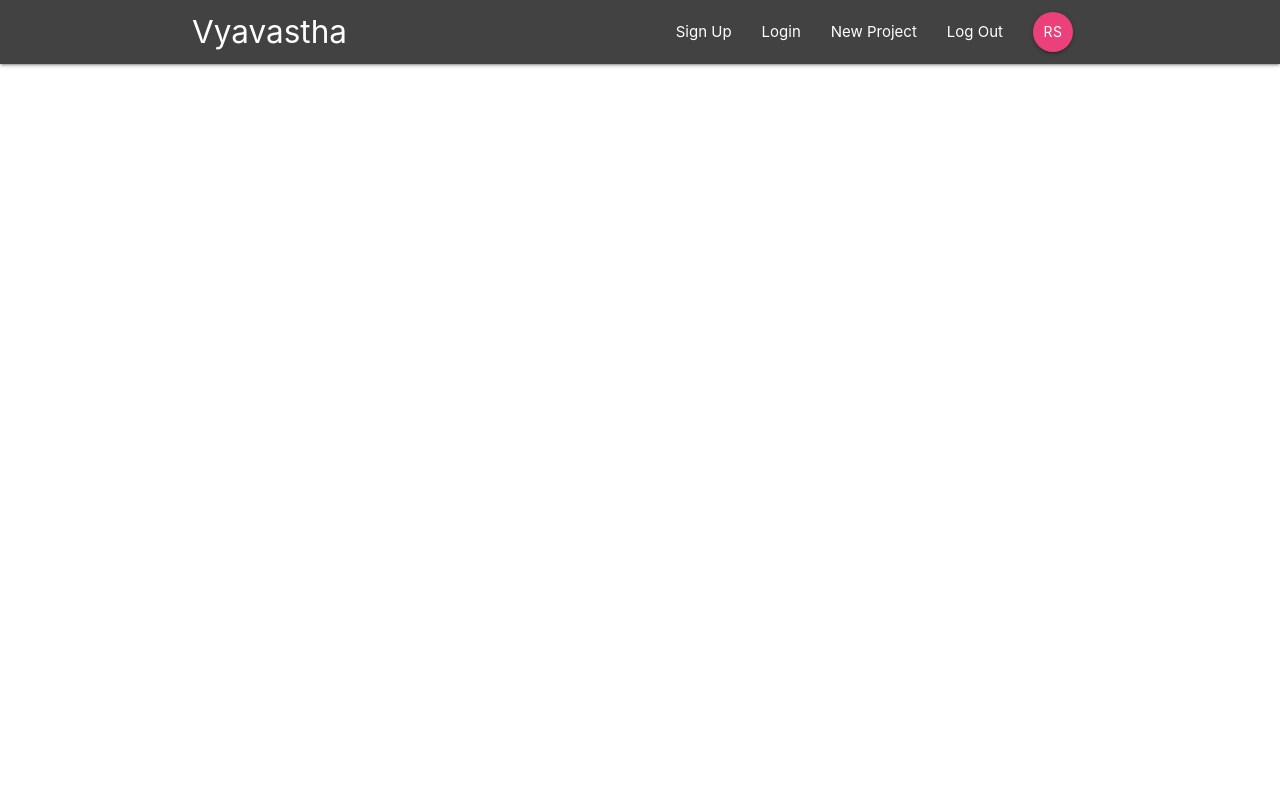
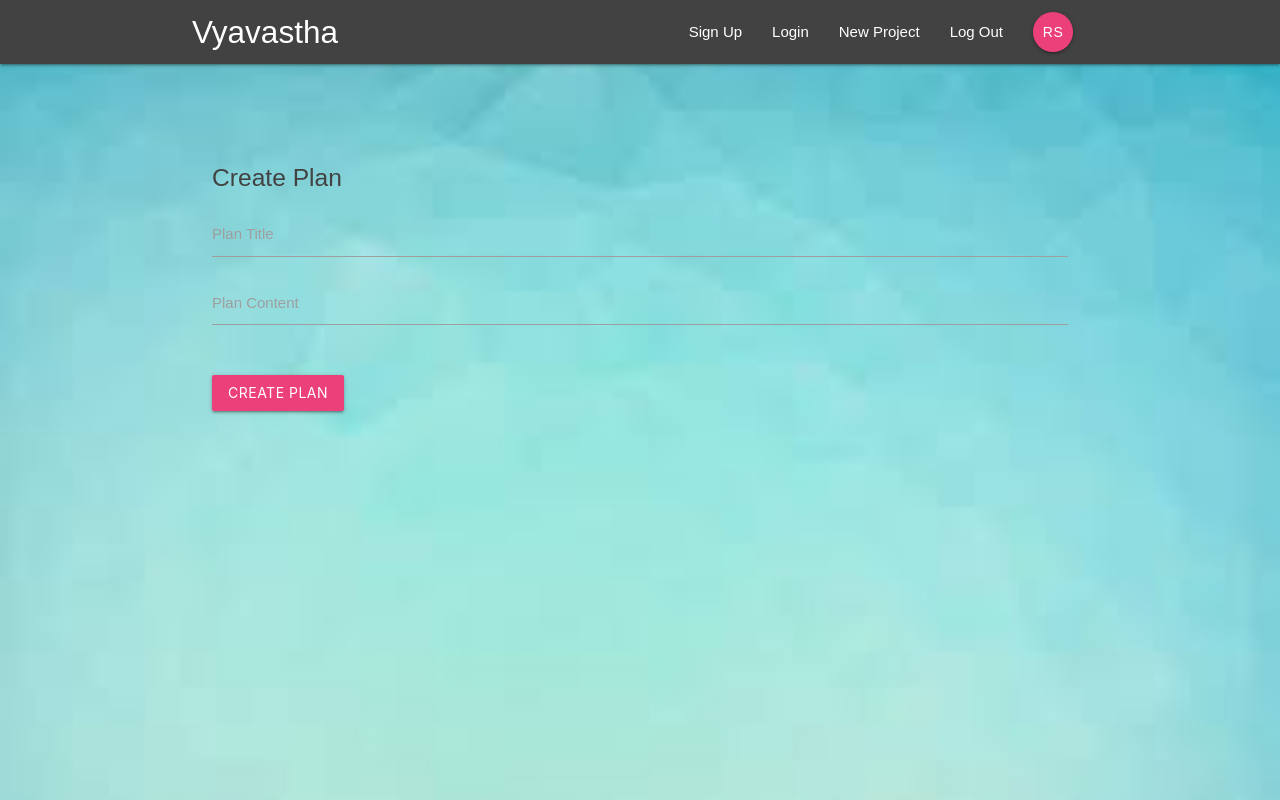
Before and after one commit to shenoyrahul444/pm-app-react, a React (Create React App) app: page /create in a window 1280 px wide. Built offline with nearby package versions, Linux system fonts and the light colour scheme.

Commit message:
created basic components and style for app

```diff
--- a/src/App.js
+++ b/src/App.js
@@ -2,7 +2,10 @@ import React, { Component } from 'react';
 import { BrowserRouter , Route, Switch } from 'react-router-dom';
 import Navbar from './components/layout/Navbar';
 import Dashboard from './components/dashboard/Dashboard';
+
 import PlanDetails from './components/plans/PlanDetails';
+import CreatePlan from './components/plans/CreatePlan';
+
 import Signin from './components/auth/Signin';
 import Signup from './components/auth/Signup';
 
@@ -20,6 +23,7 @@ class App extends Component {
                         <Route path = "/plan/:id" component={PlanDetails} />
                         <Route path = "/signin" component={Signin} />
                         <Route path = "/signup" component={Signup} />
+                        <Route path = "/create" component={CreatePlan} />
 
                       </Switch>
 
--- a/src/components/navbar/SignedinLinks.js
+++ b/src/components/navbar/SignedinLinks.js
@@ -4,7 +4,7 @@ import { NavLink } from 'react-router-dom';
 const SignedinLinks = () => {
     return (
         <ul className="right">
-                <li><NavLink to="/" >New Project</NavLink></li>
+                <li><NavLink to="/create" >New Project</NavLink></li>
                 <li><NavLink to="/" >Log Out</NavLink></li>
                 <li><NavLink to="/" className="btn btn-floating pink lighten-1">RS</NavLink></li>
             </ul>
--- a/src/components/navbar/SignedoutLinks.js
+++ b/src/components/navbar/SignedoutLinks.js
@@ -4,8 +4,8 @@ import { NavLink } from 'react-router-dom';
 const SignoutLinks = () => {
     return (
         <ul className="right">
-                <li><NavLink to="/" >Sign Up</NavLink></li>
-                <li><NavLink to="/" >Login</NavLink></li>
+                <li><NavLink to="/signup" >Sign Up</NavLink></li>
+                <li><NavLink to="/signin" >Login</NavLink></li>
             </ul>
     )
 }
--- a/src/components/plans/CreatePlan.js
+++ b/src/components/plans/CreatePlan.js
@@ -0,0 +1,40 @@
+import React, { Component } from 'react'
+
+export default class CreatePlan extends Component {
+  state = {
+    title:'',
+    content:''
+  }
+  handleChange = (e) => {
+    this.setState({
+        [e.target.id] : e.target.value
+    })
+  }
+  handleSubmit = (e) => {
+      e.preventDefault();
+      console.log(this.state);
+  }
+    render() {
+
+    return (
+      <div className="container">
+        <form onSubmit={this.handleSubmit} className="while">
+
+            <h5 className="grey-text text-darken-3">Create Plan</h5>
+
+            <div className="input-field">
+                <label htmlFor="title">Plan Title</label>
+                <input type="text" id="title" onChange={this.handleChange} />
+            </div>
+            <div className="input-field">
+                <label htmlFor="content">Plan Content</label>
+                <textarea className="materialize-textarea" type="text" id="content" onChange={this.handleChange} />
+            </div>
+            <div className="input-field">
+                <button className="btn pink lighten-1 z-index-0">Create Plan</button>
+            </div>
+        </form>
+      </div>
+    )
+  }
+}
--- a/src/index.css
+++ b/src/index.css
@@ -1,14 +1,30 @@
+html {
+  min-height: 100%;
+}
 body {
-  margin: 0;
+  margin : 0;
   padding: 0;
-  font-family: -apple-system, BlinkMacSystemFont, "Segoe UI", "Roboto", "Oxygen",
-    "Ubuntu", "Cantarell", "Fira Sans", "Droid Sans", "Helvetica Neue",
-    sans-serif;
-  -webkit-font-smoothing: antialiased;
-  -moz-osx-font-smoothing: grayscale;
+  font-family: sans-serif;
+  background:  url(/img/background.jpg) no-repeat;
+  background-size: 100%;
+  background-position: bottom;
+  background-color: #95e8f3;
+  min-height: 100%;
 }
 
-code {
-  font-family: source-code-pro, Menlo, Monaco, Consolas, "Courier New",
-    monospace;
+form {
+  padding: 20px;
+  margin-top: 60px ;
 }
+
+form button, form h5 {
+  margin:20px 0;
+}
+
+input[type=text]:not(.browser-default):focus:not([readonly]),
+input[type=text]:not(.browser-default):focus:not([readonly]),
+input[type=text]:not(.browser-default):focus:not([readonly]),
+textarea.materialize-textarea:focus:not([readonly]){
+  border-color: #ec407a;
+  box-shadow: none;
+}
```
Also changed, not shown: public/img/background.jpg (added).
